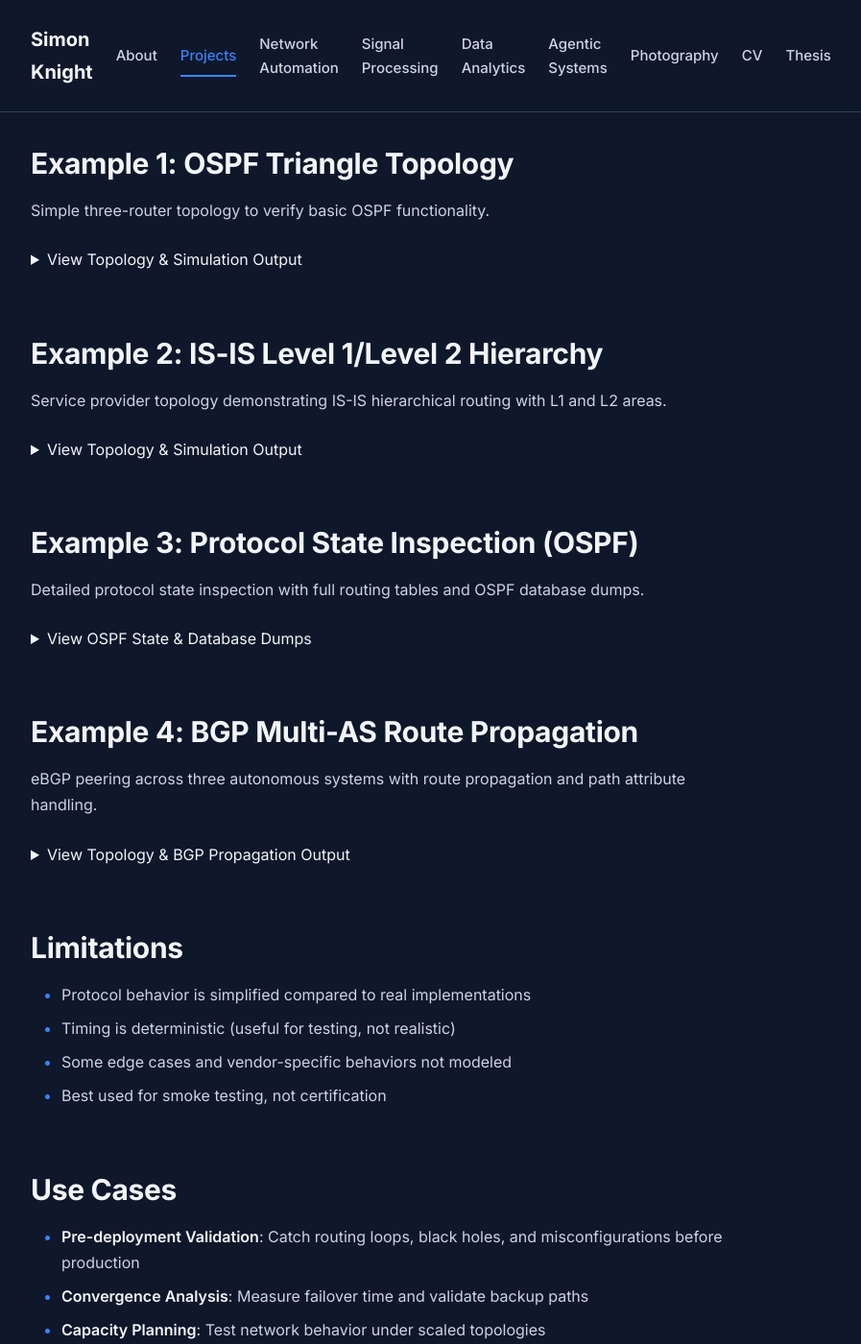
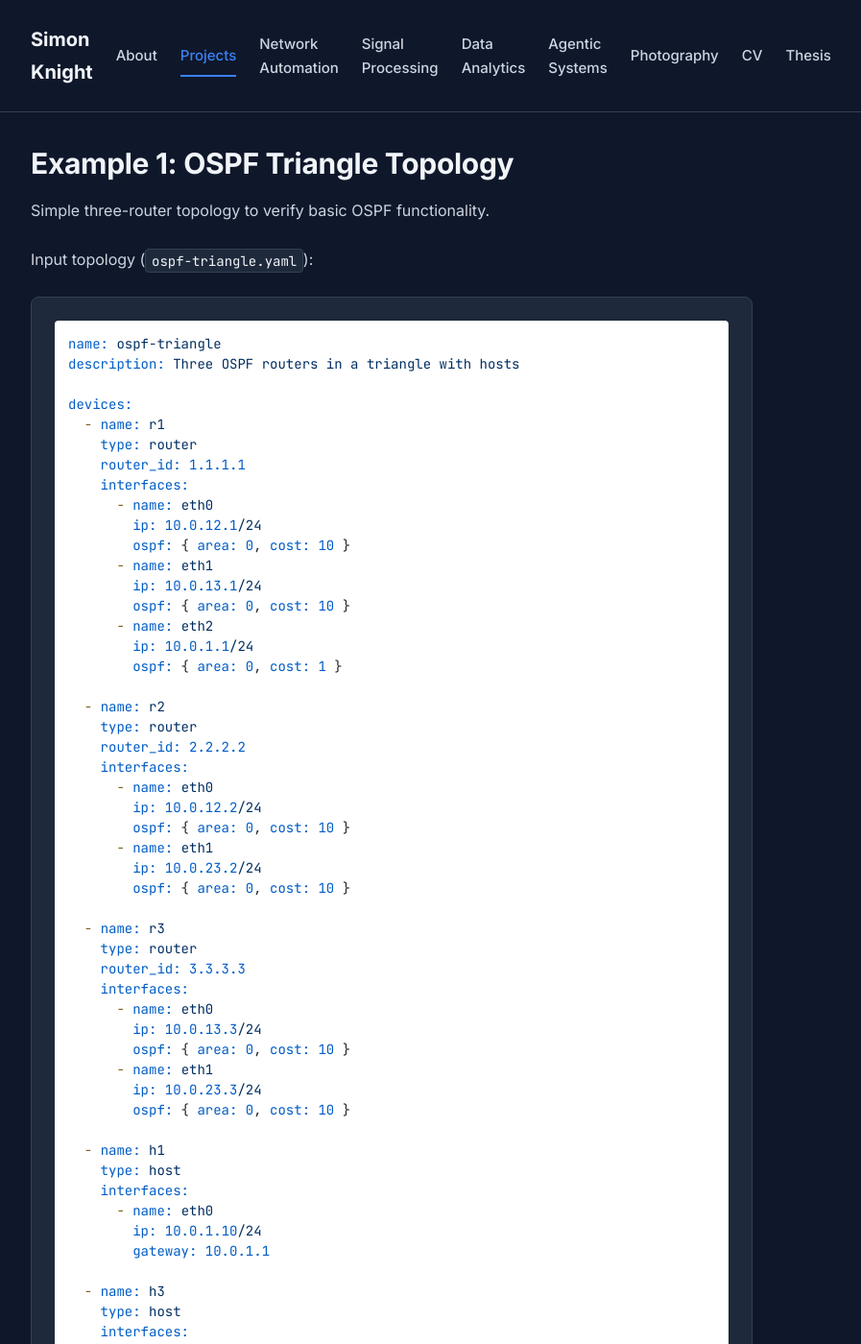
Before and after one commit to sk2/sk2.github.com, a Jekyll site: the page built from projects/network-simulator.md, in a window 1280 px wide and 1400 px high, scrolled down 2812 px. Shown: the whole window at 96% size, without its empty margins (232-1129 px from the left). Built offline with Jekyll 4.4.1, drawn with Linux system fonts in a browser that asks for light colours; nearby versions of some CDN libraries; our own code applies the rules of GitHub Pages for plain Markdown files; some of the changed text lies outside the part shown.

Commit message:
Restore full visibility and syntax highlighting for technical examples (remove collapsible blocks)

````diff
--- a/projects/network-simulator.md
+++ b/projects/network-simulator.md
@@ -81,9 +81,6 @@ A Rust-based network simulator that models packet-level behavior for routing pro
 ## Example 1: OSPF Triangle Topology
 
 Simple three-router topology to verify basic OSPF functionality.
-
-<details>
-<summary>View Topology & Simulation Output</summary>
 
 Input topology (`ospf-triangle.yaml`):
 ```yaml
@@ -181,14 +178,10 @@ Round-trip path: h1 -> r1 -> r3 -> h3 -> r3 -> r1 -> h1
 
 Simulation complete: 120ms simulated, 0.034s real time (3529x speedup)
 ```
-</details>
 
 ## Example 2: IS-IS Level 1/Level 2 Hierarchy
 
 Service provider topology demonstrating IS-IS hierarchical routing with L1 and L2 areas.
-
-<details>
-<summary>View Topology & Simulation Output</summary>
 
 Input topology (`isis-hierarchy.yaml`):
 ```yaml
@@ -295,14 +288,10 @@ i L2 192.0.2.3/32 [115/20] via 10.1.0.2, eth0
 Simulation complete: 15ms simulated, 0.008s real time
 IS-IS events: 18 hellos, 4 LSPs, 2 SPF runs
 ```
-</details>
 
 ## Example 3: Protocol State Inspection (OSPF)
 
 Detailed protocol state inspection with full routing tables and OSPF database dumps.
-
-<details>
-<summary>View OSPF State & Database Dumps</summary>
 
 ```bash
 [t=45ms] core-1> show ip route
@@ -415,14 +404,10 @@ eth0 is up, line protocol is up
     Adjacent with neighbor 10.0.100.2 (Backup Designated Router)
   Suppress hello for 0 neighbor(s)
 ```
-</details>
 
 ## Example 4: BGP Multi-AS Route Propagation
 
 eBGP peering across three autonomous systems with route propagation and path attribute handling.
-
-<details>
-<summary>View Topology & BGP Propagation Output</summary>
 
 Input topology (`bgp-multi-as.yaml`):
 ```yaml
@@ -534,7 +519,6 @@ Path details:
 Simulation complete: 18ms simulated, 0.009s real time
 BGP events: 6 sessions established, 1 route originated, 2 UPDATEs sent
 ```
-</details>
 
 ## Limitations
 
````
Also changed, not shown: projects/ank-pydantic.md (+0 -12 lines).
